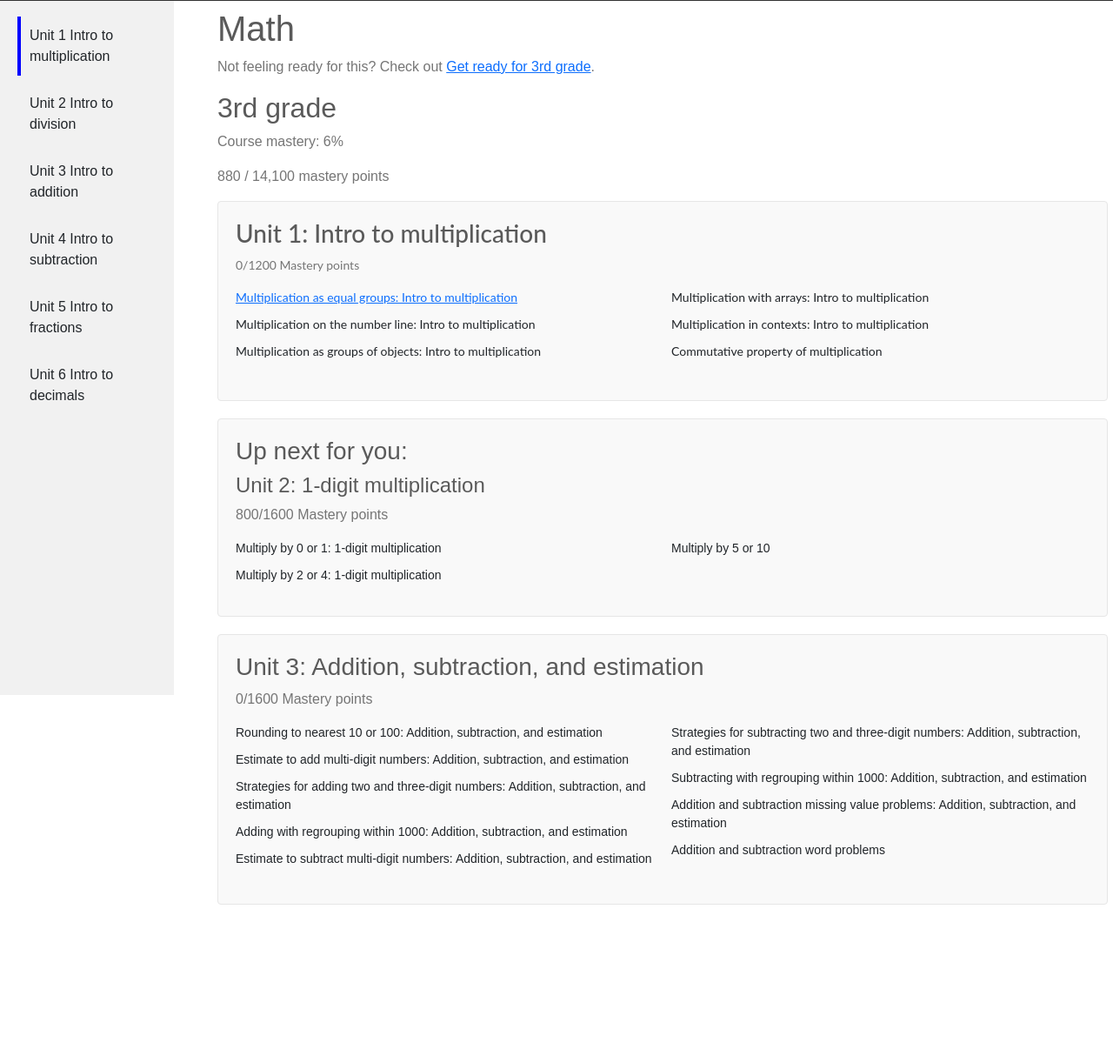
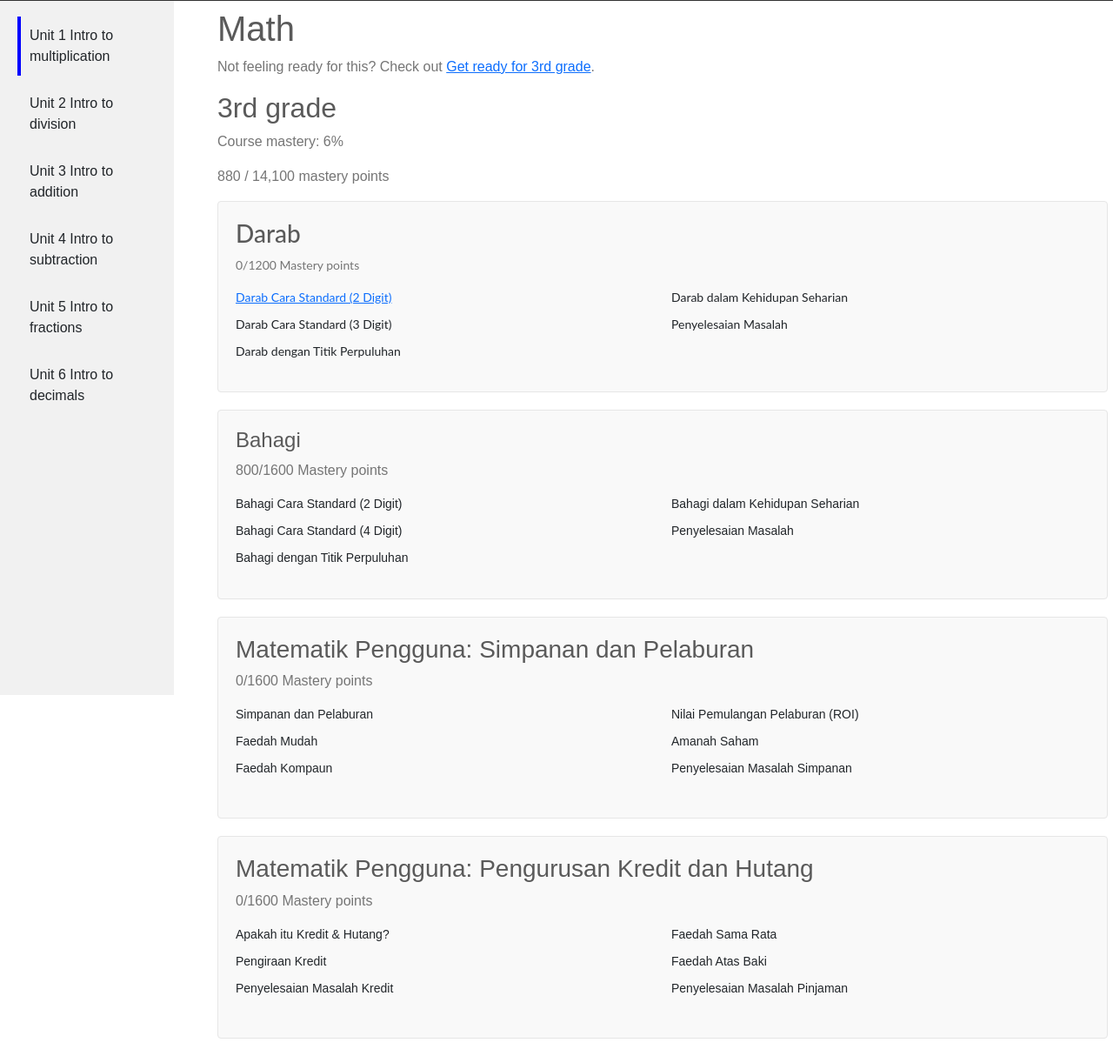
Before and after one commit to AlifBrahim/mute-deaf-math-learning-website, a Flask app: page / in a window 1280 px wide. Shown: the part 51-1265 px from the top of the page at 87% size. Before the commit the page ends 1091 px from the top, so only its background shows below. Run offline with Flask 3, Linux system fonts and the light colour scheme.

Commit message:
Modify the names to syllabus names

```diff
--- a/app.py
+++ b/app.py
@@ -1,30 +1,42 @@
 from flask import Flask, render_template
 
 app = Flask(__name__)
+
 
 @app.route('/')
 def hello_world():  # put application's code here
     return render_template('index.html')
 
+
 @app.route('/multiplication')
 def multiplication():  # put application's code here
     return render_template('multiplication.html', title='Multiplication')
+
+
+@app.route('/darab-2-digit')
+def darab2digit():  # put application's code here
+    return render_template('darab/darab-2-digit.html', title='Darab 2 Digit')
+
 
 @app.route('/contact')
 def contact():
     return render_template('contact.html', title='Contact')
 
+
 @app.route('/get_form')
 def get_form():
     return render_template('get_form.html', title='Get Form')
+
 
 @app.route('/hi')
 def hi():
     return render_template('hi.html', title='Hi')
 
+
 @app.route('/result')
 def result():
     return render_template('result.html', title='Result')
 
+
 if __name__ == '__main__':
     app.run(host='0.0.0.0', port=80)
--- a/templates/index.html
+++ b/templates/index.html
@@ -94,41 +94,52 @@
 
      <!-- Apply the new CSS class to the divs -->
     <div class="unit _12yy6f6l">
-        <h3>Unit 1: Intro to multiplication</h3>
+        <h3>Darab</h3>
         <p>0/1200 Mastery points</p>
         <ul>
- <li><a href="/multiplication">Multiplication as equal groups: Intro to multiplication</a></li>            <li>Multiplication on the number line: Intro to multiplication</li>
-            <li>Multiplication as groups of objects: Intro to multiplication</li>
-            <li>Multiplication with arrays: Intro to multiplication</li>
-            <li>Multiplication in contexts: Intro to multiplication</li>
-            <li>Commutative property of multiplication</li>
+ <li><a href="/darab-2-digit">Darab Cara Standard (2 Digit)</a></li>
+            <li>Darab Cara Standard (3 Digit)</li>
+            <li>Darab dengan Titik Perpuluhan</li>
+            <li>Darab dalam Kehidupan Seharian</li>
+            <li>Penyelesaian Masalah</li>
+{#            <li>Commutative property of multiplication</li>#}
         </ul>
     </div>
 
     <div class="unit">
-        <h3>Up next for you:</h3>
-        <h4>Unit 2: 1-digit multiplication</h4>
+        <h4>Bahagi</h4>
         <p>800/1600 Mastery points</p>
         <ul>
-            <li>Multiply by 0 or 1: 1-digit multiplication</li>
-            <li>Multiply by 2 or 4: 1-digit multiplication</li>
-            <li>Multiply by 5 or 10</li>
+            <li>Bahagi Cara Standard (2 Digit)</li>
+            <li>Bahagi Cara Standard (4 Digit)</li>
+            <li>Bahagi dengan Titik Perpuluhan</li>
+            <li>Bahagi dalam Kehidupan Seharian</li>
+            <li>Penyelesaian Masalah</li>
         </ul>
     </div>
 
     <div class="unit">
-        <h3>Unit 3: Addition, subtraction, and estimation</h3>
+        <h3>Matematik Pengguna: Simpanan dan Pelaburan</h3>
         <p>0/1600 Mastery points</p>
         <ul>
-            <li>Rounding to nearest 10 or 100: Addition, subtraction, and estimation</li>
-            <li>Estimate to add multi-digit numbers: Addition, subtraction, and estimation</li>
-            <li>Strategies for adding two and three-digit numbers: Addition, subtraction, and estimation</li>
-            <li>Adding with regrouping within 1000: Addition, subtraction, and estimation</li>
-            <li>Estimate to subtract multi-digit numbers: Addition, subtraction, and estimation</li>
-            <li>Strategies for subtracting two and three-digit numbers: Addition, subtraction, and estimation</li>
-            <li>Subtracting with regrouping within 1000: Addition, subtraction, and estimation</li>
-            <li>Addition and subtraction missing value problems: Addition, subtraction, and estimation</li>
-            <li>Addition and subtraction word problems</li>
+            <li>Simpanan dan Pelaburan</li>
+            <li>Faedah Mudah</li>
+            <li>Faedah Kompaun</li>
+            <li>Nilai Pemulangan Pelaburan (ROI)</li>
+            <li>Amanah Saham</li>
+            <li>Penyelesaian Masalah Simpanan</li>
+        </ul>
+    </div>
+     <div class="unit">
+        <h3>Matematik Pengguna: Pengurusan Kredit dan Hutang</h3>
+        <p>0/1600 Mastery points</p>
+        <ul>
+            <li>Apakah itu Kredit & Hutang?</li>
+            <li>Pengiraan Kredit</li>
+            <li>Penyelesaian Masalah Kredit</li>
+            <li>Faedah Sama Rata</li>
+            <li>Faedah Atas Baki</li>
+            <li>Penyelesaian Masalah Pinjaman</li>
         </ul>
     </div>
 </div>
```
Also changed, not shown: static/js/fieldAns.js (added, +148 -0 lines), templates/darab/darab-2-digit.html (added, +71 -0 lines).
